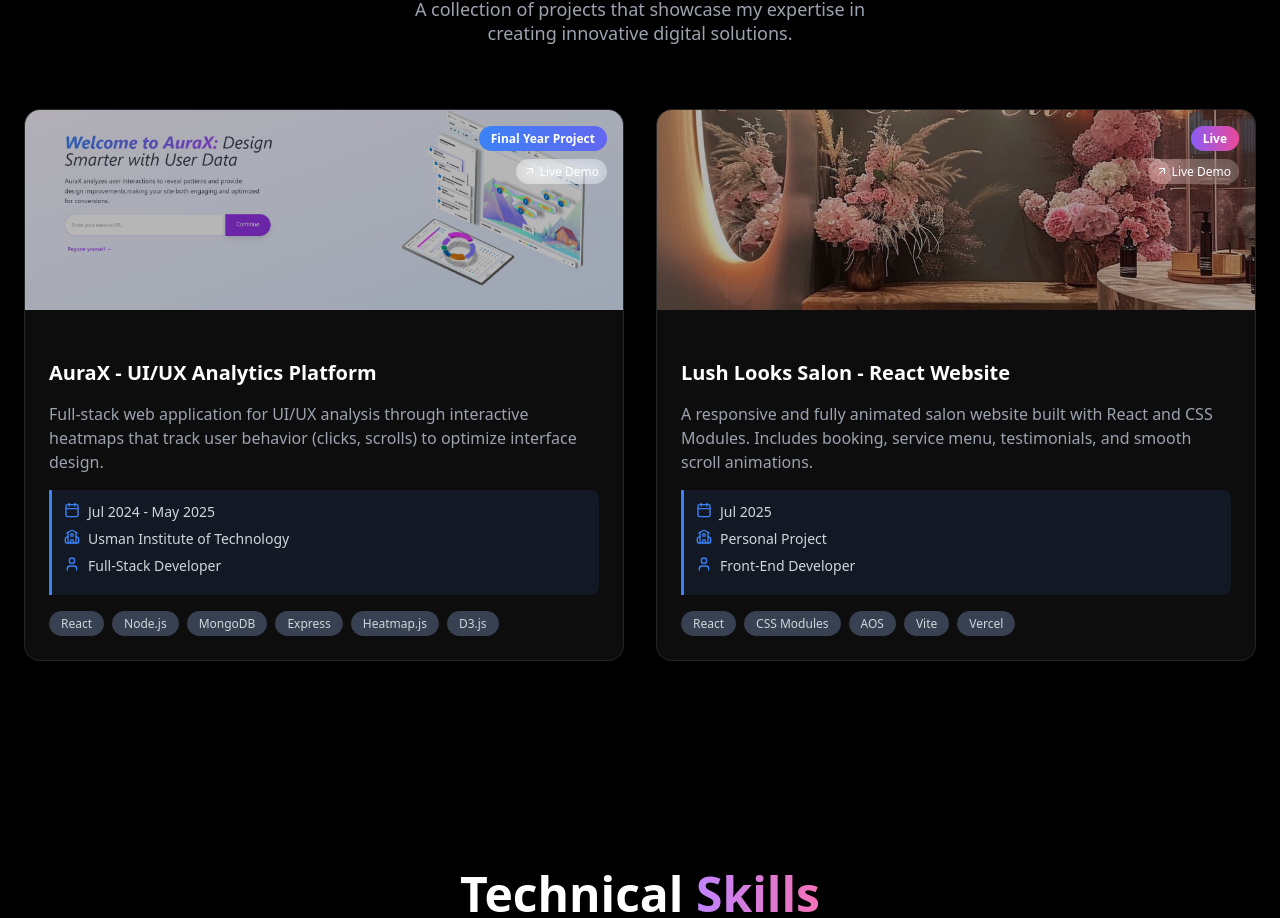
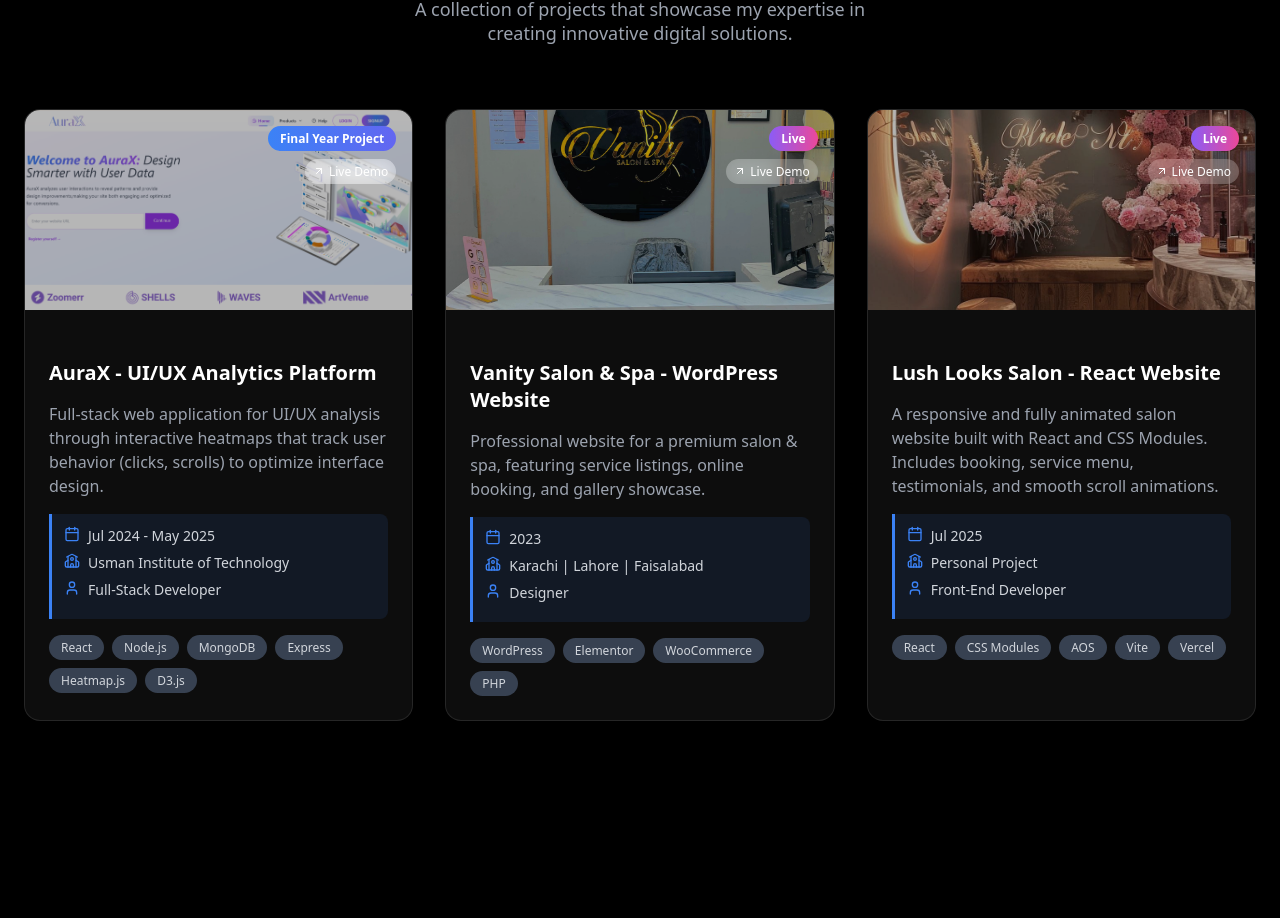
Before and after one commit to muskan-abro/muskan-portfolio, a React (Create React App) app: page / in a window 1280 px wide. Shown: the part 2856-3774 px from the top of the page. Built offline with nearby package versions, Linux system fonts and the light colour scheme; no server answers; the database is empty.

Commit message:
Restore project details

```diff
--- a/src/App.js
+++ b/src/App.js
@@ -1202,26 +1202,26 @@ const ProjectsSection = () => {
         ]
       }
     },
-    // {
-    //   title: 'Vanity Salon & Spa - WordPress Website',
-    //   description: 'Professional website for a premium salon & spa, featuring service listings, online booking, and gallery showcase.',
-    //   tech: ['WordPress', 'Elementor', 'WooCommerce', 'PHP'],
-    //   status: 'Live',
-    //   image: '/images/WhatsApp Image 2024-10-26 at 8.06.39 PM.jpeg',
-    //   link: 'https://www.vanitysalons.pk/',
-    //   details: {
-    //     period: '2023',
-    //     institution: 'Karachi | Lahore | Faisalabad',
-    //     role: 'Designer',
-    //     features: [
-    //       'Responsive design',
-    //       'Service catalog',
-    //       'Online booking system',
-    //       'Gallery showcase',
-    //       'Contact forms'
-    //     ]
-    //   }
-    // },
+    {
+      title: 'Vanity Salon & Spa - WordPress Website',
+      description: 'Professional website for a premium salon & spa, featuring service listings, online booking, and gallery showcase.',
+      tech: ['WordPress', 'Elementor', 'WooCommerce', 'PHP'],
+      status: 'Live',
+      image: '/images/WhatsApp Image 2024-10-26 at 8.06.39 PM.jpeg',
+      link: 'https://www.vanitysalons.pk/',
+      details: {
+        period: '2023',
+        institution: 'Karachi | Lahore | Faisalabad',
+        role: 'Designer',
+        features: [
+          'Responsive design',
+          'Service catalog',
+          'Online booking system',
+          'Gallery showcase',
+          'Contact forms'
+        ]
+      }
+    },
     {
       title: 'Lush Looks Salon - React Website',
       description: 'A responsive and fully animated salon website built with React and CSS Modules. Includes booking, service menu, testimonials, and smooth scroll animations.',
```
